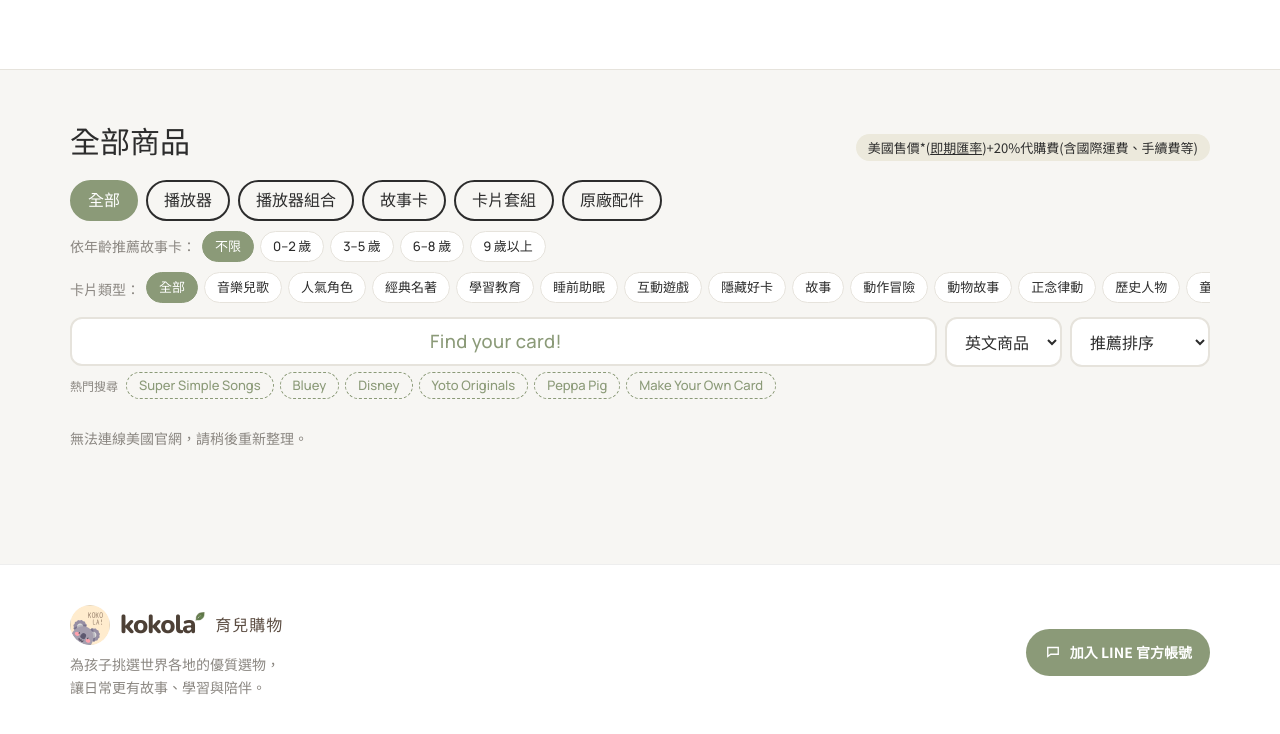
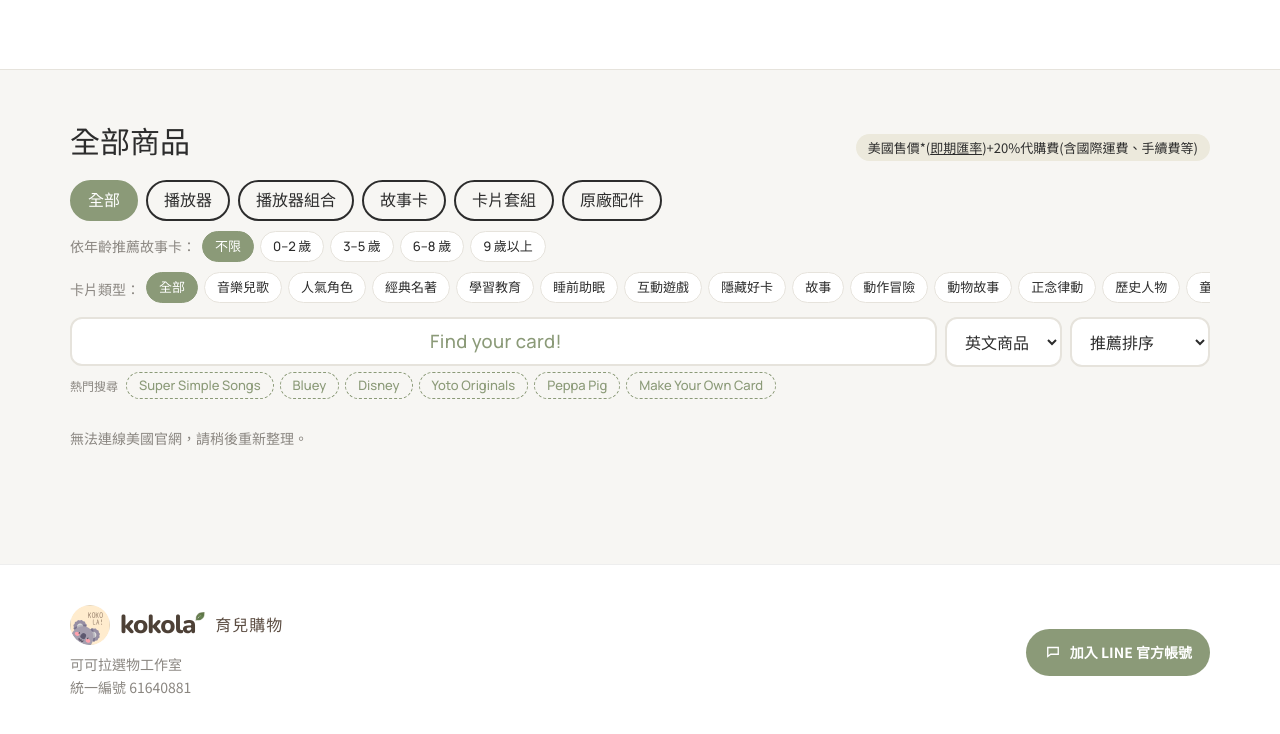
Before and after one commit to Caffrey517/shop_yt, a website: page public/index.html in a window 1280 px wide. Shown: the part 1227-1961 px from the top of the page. Drawn offline with nearby package versions, Linux system fonts and the light colour scheme; no server answers.

Commit message:
Show the studio name and tax ID in the footer.
The footer now lists 可可拉選物工作室 and 統一編號 61640881 on separate lines.

Co-authored-by: Caffrey517 <Caffrey517@users.noreply.github.com>

```diff
--- a/public/index.html
+++ b/public/index.html
@@ -162,7 +162,7 @@
     <div class="wrap foot-in">
       <div class="foot-brand">
         <div class="logo"><img class="logo-koala" src="kokola-mark.jpg" alt="" width="40" height="40"><span class="logo-brand"><span class="logo-word">kokola</span><img class="logo-leaf" src="logo-leaf.png" alt="" width="30" height="28"></span><span class="logo-tag" id="footTag"></span></div>
-        <p>為孩子挑選世界各地的優質選物，<br>讓日常更有故事、學習與陪伴。</p>
+        <p>可可拉選物工作室<br>統一編號 61640881</p>
       </div>
       <a class="foot-line" id="footLine" target="_blank" rel="noopener">加入 LINE 官方帳號</a>
     </div>
```
